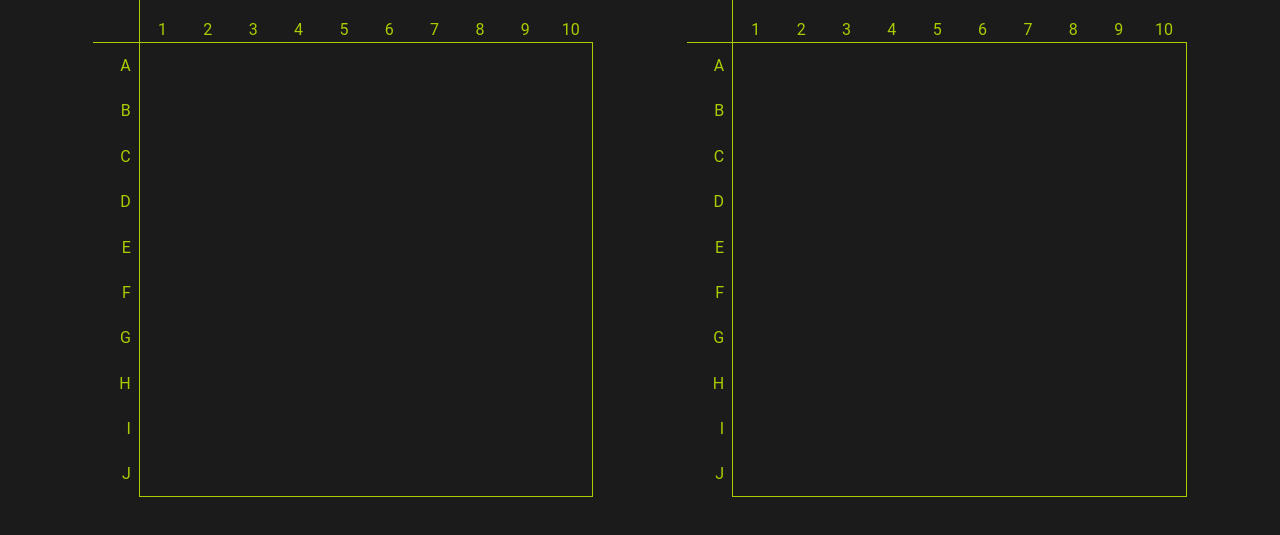
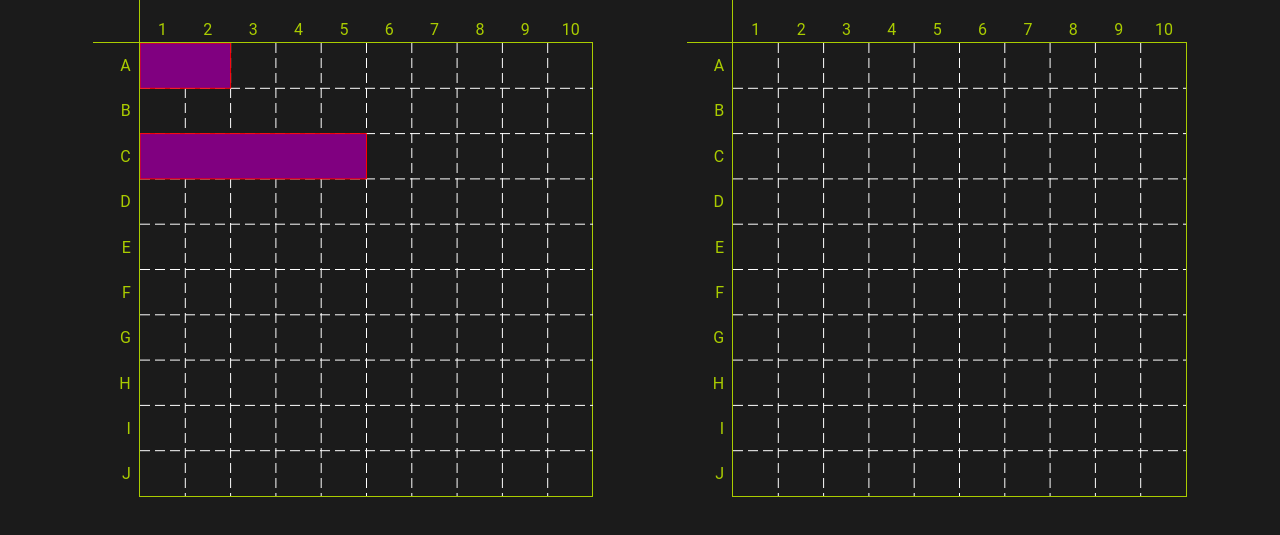
Before and after one commit to JNFussion/battleship, a website built with webpack: page src/index.html in a window 1280 px wide. Shown: the part 83-618 px from the top of the page. Built offline with nearby package versions, Linux system fonts and the light colour scheme.

Commit message:
Remove canvas implementation. Add Konva.js, a 2d canvas js library, adapted canvas object to use Konva. Drawn ships snap to grid and keep insde bounds

```diff
--- a/package.json
+++ b/package.json
@@ -32,5 +32,8 @@
     "tailwindcss": "^2.2.17",
     "webpack": "^5.58.2",
     "webpack-cli": "^4.9.0"
+  },
+  "dependencies": {
+    "konva": "^8.2.2"
   }
 }
--- a/src/canvas.js
+++ b/src/canvas.js
@@ -1,47 +1,153 @@
+import Konva from "konva";
+
 const canvas = (canvasDom) => {
-  const canvasElement = canvasDom;
-  const context = canvasElement.getContext("2d");
+  const element = canvasDom;
+  const width = element.clientWidth;
+  const height = element.clientHeight;
+  const unitX = width / 10;
+  const unitY = height / 10;
+  const stage = new Konva.Stage({
+    container: element.id,
+    width,
+    height,
+  });
+  const layers = {
+    gridLayer: new Konva.Layer(),
+    shipsLayer: new Konva.Layer(),
+  };
+
+  stage.add(layers.gridLayer);
+  stage.add(layers.shipsLayer);
 
   function drawBoard() {
-    context.setLineDash([5, 5]);
-    const unit = canvasElement.width / 10;
-    for (let x = unit; x <= canvasElement.width; x += unit) {
-      context.moveTo(x, 0);
-      context.lineTo(x, canvasElement.height);
+    for (let x = unitX; x < width; x += unitX) {
+      layers.gridLayer.add(
+        new Konva.Line({
+          points: [x, 0, x, height],
+          stroke: "white",
+          strokeWidth: 1,
+          dash: [10, 5],
+        })
+      );
     }
-
-    for (let x = unit; x < canvasElement.height; x += unit) {
-      context.moveTo(0, x);
-      context.lineTo(canvasElement.width, x);
+    for (let y = unitY; y < height; y += unitY) {
+      layers.gridLayer.add(
+        new Konva.Line({
+          points: [0, y, width, y],
+          stroke: "white",
+          strokeWidth: 1,
+          dash: [10, 5],
+        })
+      );
     }
-
-    context.strokeStyle = "#FFF";
-    context.stroke();
   }
 
-  const init = () => {
-    canvasElement.width = canvasElement.clientWidth;
-    canvasElement.height = canvasElement.clientHeight;
-    drawBoard();
-  };
+  function newRectangle({ x, y }, size) {
+    const newGroup = new Konva.Group({
+      x,
+      y,
+      width: unitX * size,
+      height: unitY,
+      id: `ship-${size}-${x}-${y}`,
+    });
 
-  function getMousePos(evt) {
-    const rect = canvasElement.getBoundingClientRect();
-    return {
-      x: evt.clientX - rect.left,
-      y: evt.clientY - rect.top,
-    };
+    newGroup.add(
+      new Konva.Rect({
+        x,
+        y,
+        width: unitX * size,
+        height: unitY,
+        fill: "purple",
+        stroke: "red",
+        strokeWidth: 1,
+        name: `body`,
+        draggable: true,
+      })
+    );
+    newGroup.add(
+      new Konva.Rect({
+        x,
+        y,
+        width: unitX * size,
+        height: unitY,
+        fill: "red",
+        stroke: "#FAFAFA",
+        strokeWidth: 1,
+        name: `shadow`,
+        visible: false,
+      })
+    );
+    layers.shipsLayer.add(newGroup);
   }
 
-  function getCoords(evt) {
-    const mousePos = getMousePos(evt);
-    return [
-      Math.floor(Math.floor(mousePos.y) / (canvasElement.height / 10)),
-      Math.floor(Math.floor(mousePos.x) / (canvasElement.width / 10)),
-    ];
+  /*
+  Keep ships inside canvas
+  Source: https://jsbin.com/gakelemuru/edit?js,output
+*/
+
+  function keepInsideBounds(shape) {
+    const box = shape.getClientRect();
+    const absPos = shape.getAbsolutePosition();
+    const offsetX = box.x - absPos.x;
+    const offsetY = box.y - absPos.y;
+
+    const newAbsPos = { ...absPos };
+    if (box.x < 0) {
+      newAbsPos.x = -offsetX;
+    }
+    if (box.y < 0) {
+      newAbsPos.y = -offsetY;
+    }
+    if (box.x + box.width > stage.width()) {
+      newAbsPos.x = stage.width() - box.width - offsetX;
+    }
+    if (box.y + box.height > stage.height()) {
+      newAbsPos.y = stage.height() - box.height - offsetY;
+    }
+    shape.setAbsolutePosition(newAbsPos);
   }
 
-  return { canvasElement, init, getCoords };
+  function getShadow(rect) {
+    return rect.getParent().find(".shadow")[0];
+  }
+
+  /*
+    Snap to grid of rect
+    Source: https://medium.com/@pierrebleroux/snap-to-grid-with-konvajs-c41eae97c13f
+  */
+
+  // EVENTS
+
+  layers.shipsLayer.on("dragstart", (e) => {
+    const shadowShip = getShadow(e.target);
+
+    shadowShip.show();
+    shadowShip.moveToTop();
+    e.target.moveToTop();
+  });
+
+  layers.shipsLayer.on("dragend", (e) => {
+    const shadowShip = getShadow(e.target);
+    e.target.position({
+      x: Math.round(e.target.x() / unitX) * unitX,
+      y: Math.round(e.target.y() / unitY) * unitY,
+    });
+    stage.batchDraw();
+    shadowShip.hide();
+  });
+
+  layers.shipsLayer.on("dragmove", (e) => {
+    const shadowShip = getShadow(e.target);
+    shadowShip.position({
+      x: Math.round(e.target.x() / unitX) * unitX,
+      y: Math.round(e.target.y() / unitY) * unitY,
+    });
+    keepInsideBounds(e.target);
+    keepInsideBounds(shadowShip);
+    stage.batchDraw();
+  });
+
+  return { element, drawBoard, newRectangle };
 };
 
 export default canvas;
--- a/src/index.html
+++ b/src/index.html
@@ -54,7 +54,8 @@
               <li class="">I</li>
               <li class="">J</li>
             </ul>
-            <canvas
+            <div
+              id="player-board"
               class="
                 w-full
                 h-full
@@ -62,7 +63,7 @@
                 row-start-2 row-end-grid-end
                 border border-android-green
               "
-            ></canvas>
+            ></div>
           </div>
         </article>
         <article class="">
@@ -109,7 +110,8 @@
               <li class="">I</li>
               <li class="">J</li>
             </ul>
-            <canvas
+            <div
+              id="enemy-board"
               class="
                 w-full
                 h-full
@@ -117,7 +119,7 @@
                 row-start-2 row-end-grid-end
                 border border-android-green
               "
-            ></canvas>
+            ></div>
           </div>
         </article>
       </div>
--- a/src/index.js
+++ b/src/index.js
@@ -1 +1,9 @@
+import canvas from "./canvas";
 import "./main.css";
+
+const playerCanvas = canvas(document.getElementById("player-board"));
+const enemyCanvas = canvas(document.getElementById("enemy-board"));
+playerCanvas.drawBoard();
+playerCanvas.newRectangle({ x: 0, y: 0 }, 2);
+playerCanvas.newRectangle({ x: 0, y: 45.3 }, 5);
+enemyCanvas.drawBoard();
```
Also changed, not shown: dist/index.html, dist/main.bundle.js, 1 other file.
